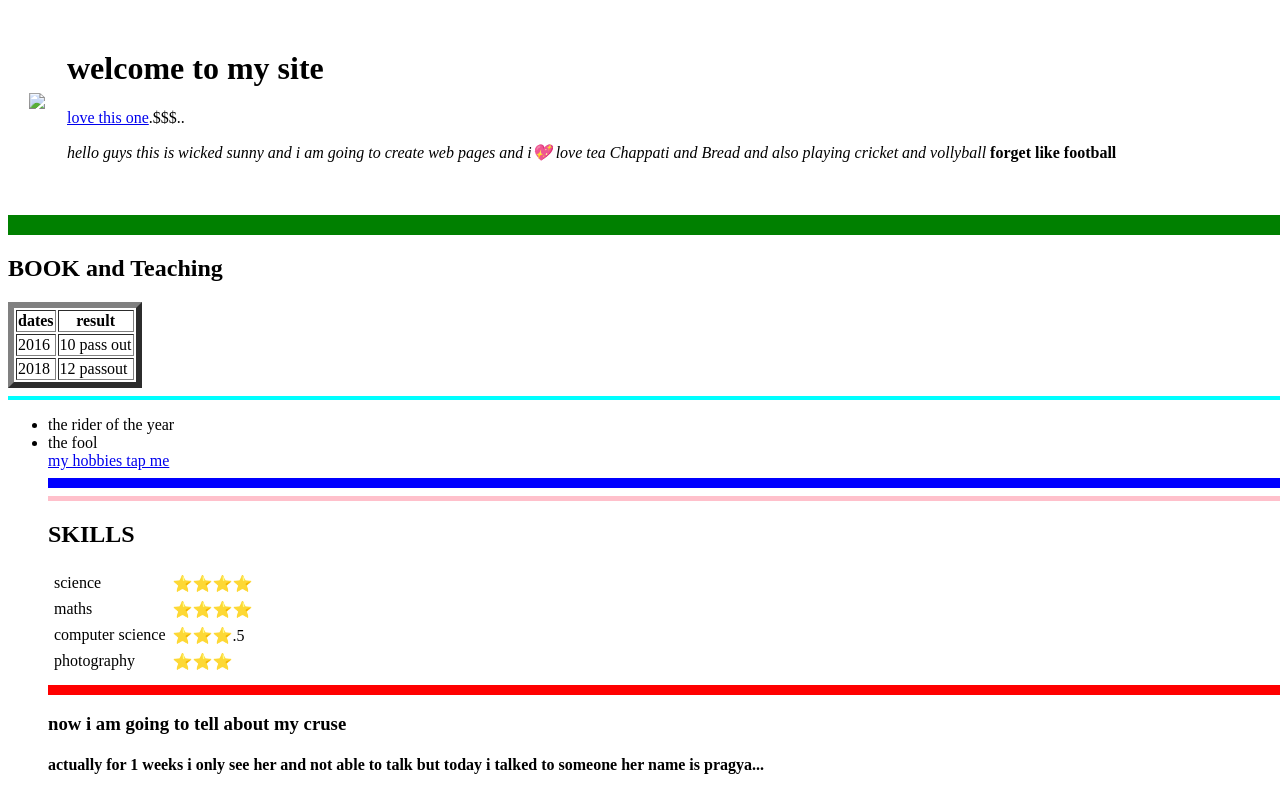
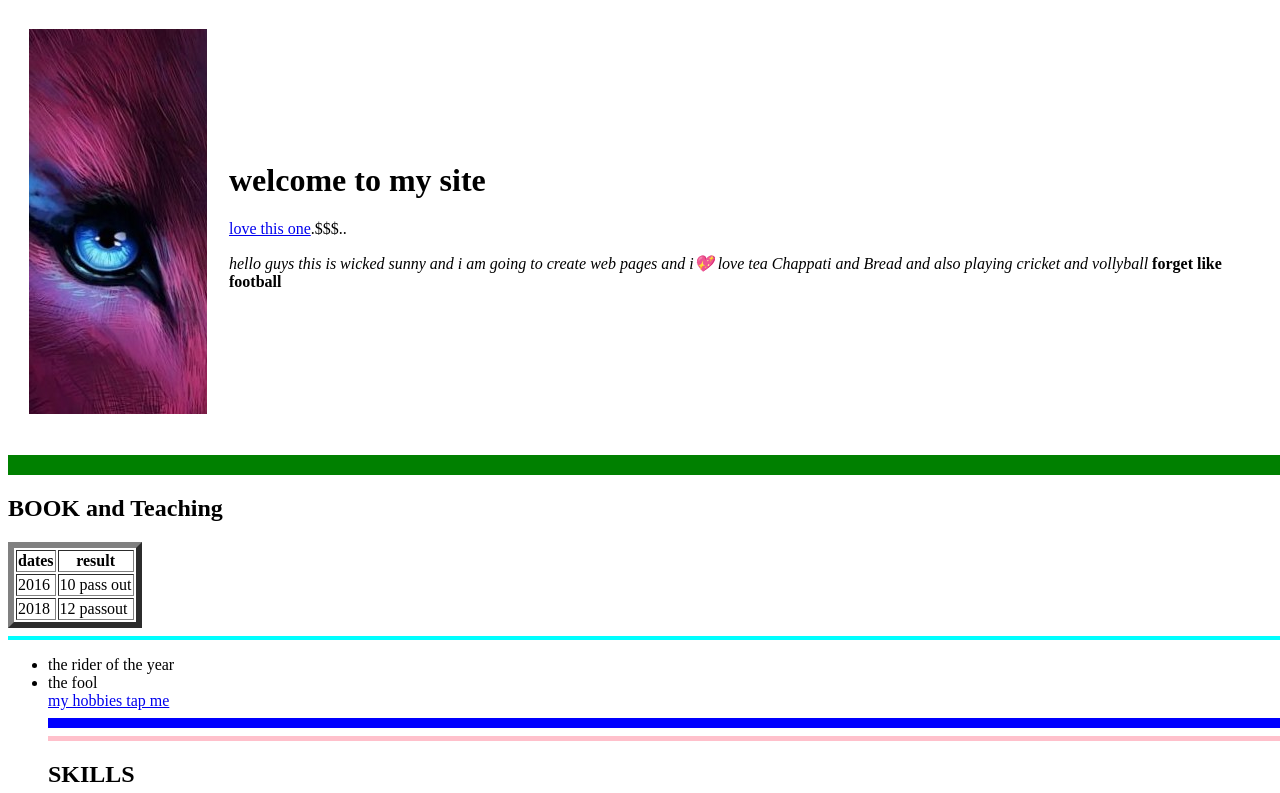
Before and after one commit to 12wicked12/aniket, a plain HTML site: page index.html in a window 1280 px wide. Shown: the top 793 px of the page. Drawn offline with Linux system fonts and the light colour scheme.

Commit message:
Update index.html

```diff
--- a/index.html
+++ b/index.html
@@ -8,7 +8,7 @@
 <body>
   <table cellspacing="20">
     <tr>
-      <td><img src="images/Cool.jpg"</td>
+      <td><img src="Cool.jpg"</td>
       <td>
           <h1>welcome to my site</h1>
           <p><em></em><Hello   <strong><a href=" https://jaymesyoung.lnk.to/InfinityAY/">love this one</a></strong>.$$$..</em></p>
```
